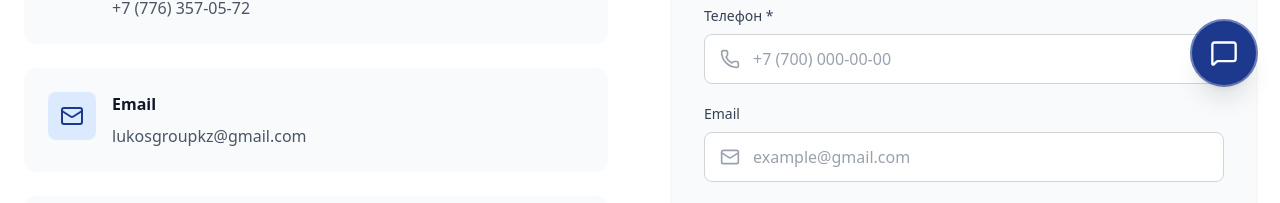
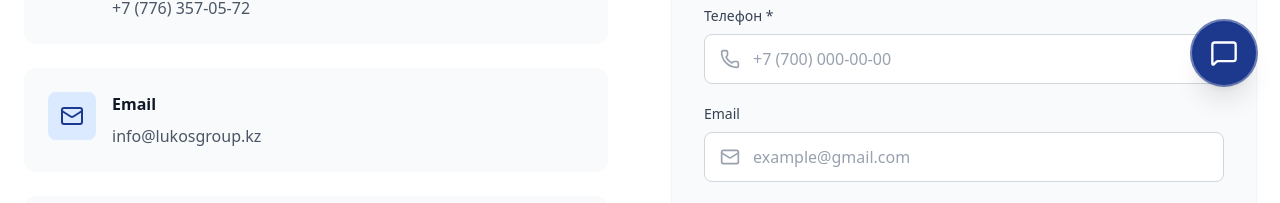
Before and after one commit to erkoshqq/lukosgroup-website, a Next.js app: page /contact in a window 1280 px wide. Shown: the part 691-894 px from the top of the page. Built offline with nearby package versions, Linux system fonts and the light colour scheme.

Commit message:
email fix

```diff
--- a/app/components/CTAConsultation.tsx
+++ b/app/components/CTAConsultation.tsx
@@ -120,9 +120,9 @@ export default function CTAConsultation() {
                 <Phone className="w-5 h-5" />
                 <span>+7 (778) 264-92-43</span>
               </a>
-              <a href="mailto:lukosgroupkz@gmail.com" className="flex items-center gap-2 text-white hover:text-blue-300 transition-colors">
+              <a href="mailto:info@lukosgroup.kz" className="flex items-center gap-2 text-white hover:text-blue-300 transition-colors">
                 <Mail className="w-5 h-5" />
-                <span>lukosgroupkz@gmail.com</span>
+                <span>info@lukosgroup.kz</span>
               </a>
             </div>
           </motion.div>
--- a/app/components/Footer.tsx
+++ b/app/components/Footer.tsx
@@ -146,8 +146,8 @@ export default function Footer() {
               </li>
               <li className="flex items-start gap-3">
                 <Mail className="w-5 h-5 text-blue-400 flex-shrink-0 mt-0.5" />
-                <a href="mailto:lukosgroupkz@gmail.com" className="hover:text-white transition-colors text-sm">
-                  lukosgroupkz@gmail.com
+                <a href="mailto:info@lukosgroup.kz" className="hover:text-white transition-colors text-sm">
+                  info@lukosgroup.kz
                 </a>
               </li>
               <li className="flex items-start gap-3">
--- a/app/contact/ContactPage.tsx
+++ b/app/contact/ContactPage.tsx
@@ -112,8 +112,8 @@ export default function ContactPage() {
                   </div>
                   <div>
                     <h3 className="font-semibold text-gray-900 mb-2">Email</h3>
-                    <a href="mailto:lukosgroupkz@gmail.com" className="text-gray-600 hover:text-blue-900 transition-colors">
-                      lukosgroupkz@gmail.com
+                    <a href="mailto:info@lukosgroup.kz" className="text-gray-600 hover:text-blue-900 transition-colors">
+                      info@lukosgroup.kz
                     </a>
                   </div>
                 </div>
```
